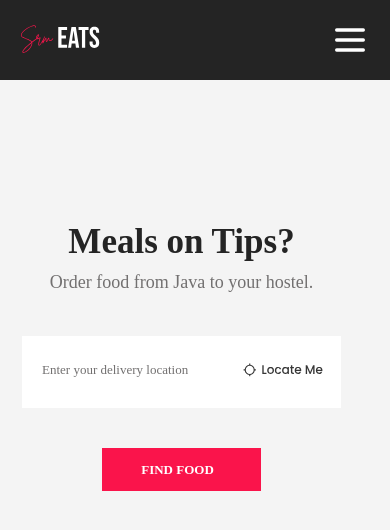
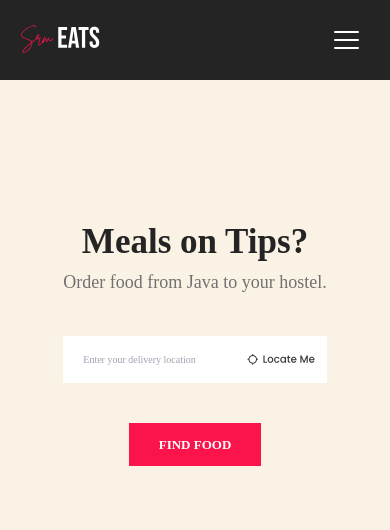
Before and after one commit to Avi-J0506/SRM-Eats, a React (Create React App) app: page / in a window 390 px wide. Shown: the top 530 px of the page. Built offline with nearby package versions, Linux system fonts and the light colour scheme.

Commit message:
hamburger icon

```diff
--- a/package.json
+++ b/package.json
@@ -7,6 +7,7 @@
     "@testing-library/jest-dom": "^5.16.5",
     "@testing-library/react": "^13.4.0",
     "@testing-library/user-event": "^13.5.0",
+    "hamburger-react": "^2.5.0",
     "node": "^19.6.0",
     "react": "^18.2.0",
     "react-dom": "^18.2.0",
--- a/src/App.css
+++ b/src/App.css
@@ -2,7 +2,7 @@
   scroll-behavior: smooth;
 }
 body{
-  background-color: #f4f4f4;
+  background-color: #FAF3E5;
   font-family: poppins;
 }
 .App-logo {
--- a/src/Components/Landing/Landing.js
+++ b/src/Components/Landing/Landing.js
@@ -9,24 +9,29 @@ export const Landing = () => {
   return (
     <>
     <div className='flex'>
-       <div className='py-12 md:my-12 my-5 lg:px-5 px-3 md:mx-3 mx-2.5 md:text-left text-center'>
+       <div className='py-12 md:my-12 my-5 lg:px-5 px-3 md:mx-3 mx-auto md:text-left text-center'>
           <div className='text-[#242424] md:text-[40px] text-[35px] font-bold mt-12 pt-5'>Meals on Tips?</div>
           <div className='text-[#727070] md:text-[25px] text-[18px] font-regular '>Order food from Java to your hostel.</div>
-          <div className='flex mt-10 font-medium md:text-[15px]'>
-            <textarea placeholder='Enter your delivery location' className='resize-none w-full pt-6 md:pt-5 pl-5'>
+          <div className='flex mt-10 font-medium md:text-[13px] text-[10px]'>
 
-            </textarea>
-            <button className='bg-white w-1/2 text-white text-[13px] px-3 pb-1'>
+            {/* need for backend */}
+            <input placeholder='Enter your delivery location' className='resize-none w-full py-4 md:pt-5 pl-5'>
+            </input>
+            {/* .. */}
+            {/* integrate google map gps */}
+            <button className='bg-white w-1/2 text-white text-[13px] px-3'>
                 <img src={locateme} className='md:hidden block w-20'/>
                 <img src={locateme} className='md:block hidden w-25'/>
             </button>
-            <button className='md:block hidden w-2/4 bg-[#FA144B] pl-6 pr-8 text-[13px] text-white font-bold '>
+            {/* .. */}
+            <a>
+              <button className='md:block hidden w-2/4 bg-[#FA144B] pl-6 pr-6 text-[13px] text-white font-bold '>
                 FIND FOOD
-            </button>
-
+              </button>
+            </a>
           </div>
           <div className='md:hidden block mt-10 text-center'>
-          <button className='w-2/4 bg-[#FA144B] mx-auto pl-6 pr-8 py-3 text-[13px] text-white font-bold '>
+          <button className='w-2/4 bg-[#FA144B] mx-auto py-3 text-[13px] text-white font-bold '>
                 FIND FOOD
           </button>
           </div>
@@ -38,7 +43,7 @@ export const Landing = () => {
           <img src={main2} className='xl:hidden md:block hidden'/>
        </div>
     </div>
-    <div className='lg:block hidden mt-12 pt-8'>
+    <div className='lg:block hidden mt-12 pt-10'>
         <img src={progress} className=''/>
     </div>
     </>
--- a/src/Components/Navbar/Navbar.js
+++ b/src/Components/Navbar/Navbar.js
@@ -2,8 +2,11 @@ import React, { useState } from "react";
 import './Navbar.module.css'
 import { Transition } from "@headlessui/react";
 import logo from './assets/Group 1.svg'
+import {Turn as Hamburger} from 'hamburger-react'
+
 export const  Navbar=()=> {
-  const [isOpen, setIsOpen] = useState(false);
+  const [isOpen, setOpen] = useState(false);
+
   return (
       <nav className="bg-[#242424] sticky">
         <div className="max-w-8xl mx-auto py-5 px-5 sm:px-6 md:pl-10">
@@ -31,81 +34,39 @@ export const  Navbar=()=> {
                     href="#"
                     className="text[#242424] lg:pl-8 py-2 text-sm font-medium"
                   >
-                    <button className="bg-[#f4f4f4] px-5 py-3">SignUp</button>
+                    <button className="bg-[#FAF3E5] px-5 py-3">SignUp</button>
                   </a>
                 </div>
               </div>
             </div>
-            <div className="-mr-2 flex md:hidden">
-              <button
-                onClick={() => setIsOpen(!isOpen)}
-                type="button"
-                className="bg-[#242424] inline-flex items-center justify-center p-2 text-gray-400 hover:text-white"
-                aria-controls="mobile-menu"
-                aria-expanded="false"
-              >
-                <span className="sr-only">Open main menu</span>
-                {!isOpen ? (
-                  <svg
-                    className="block h-10 w-10"
-                    xmlns="http://www.w3.org/2000/svg"
-                    fill="none"
-                    viewBox="0 0 24 24"
-                    stroke="white"
-                    aria-hidden="true"
-                  >
-                    <path
-                      strokeLinecap="round"
-                      strokeLinejoin="round"
-                      strokeWidth="2"
-                      d="M4 6h16M4 12h16M4 18h16"
-                    />
-                  </svg>
-                ) : (
-                  <svg
-                    className="block h-10 w-10"
-                    xmlns="http://www.w3.org/2000/svg"
-                    fill="none"
-                    viewBox="0 0 24 24"
-                    stroke="white"
-                    aria-hidden="true"
-                  >
-                    <path
-                      strokeLinecap="round"
-                      strokeLinejoin="round"
-                      strokeWidth="2"
-                      d="M6 18L18 6M6 6l12 12"
-                    />
-                  </svg>
-                )}
-              </button>
+            <div className="md:hidden">
+              <Hamburger toggled={isOpen} toggle={setOpen} size={25} color="#fff" duration={0.5} rounded />
             </div>
           </div>
         </div>
 
-        <Transition
-          show={isOpen}
-          enter="transition ease-in duration-100 transform"
-          enterFrom="opacity-0 scale-100"
-          enterTo="opacity-100 scale-100"
-          leave="transition ease-in duration-75 transform"
-          leaveFrom="opacity-100 scale-100"
-          leaveTo="opacity-0 scale-100"
+        <Transition show={isOpen}
+        enter="transition-opacity ease-linear duration-100"
+        enterFrom="opacity-0"
+        enterTo="opacity-100"
+        leave="transition-opacity ease-linear duration-100"
+        leaveFrom="opacity-100"
+        leaveTo="opacity-0"
         >
           {(ref) => (
-            <div className="md:hidden" id="mobile-menu">
+            <div className="md:hidden bg-[#242424]" id="mobile-menu">
               <div ref={ref} className="px-2 pt-2 pb-3 space-y-1 text-center sm:px-3">
                 <a
                   href="#"
-                  className="text-white  text-white block px-3 py-2 text-base font-medium"
+                  className="text-white  text-white block px-3 py-2 font-medium"
                 >
                   Login
                 </a>
                 <a
                   href="#"
-                  className="text-white  hover:text-white block px-3 py-2 text-base font-medium"
+                  className="text-white  hover:text-white block px-3 py-2 font-medium"
                 >
-                  <button className="bg-[#f4f4f4] text-[#242424] px-5 py-3">SignUp</button>
+                <button className="bg-[#FAF3E5] text-[#242424] px-5 py-3">SignUp</button>
                 </a>
               </div>
             </div>
```
Also changed, not shown: 1 other file (tests, documents, lock files or other folders).
